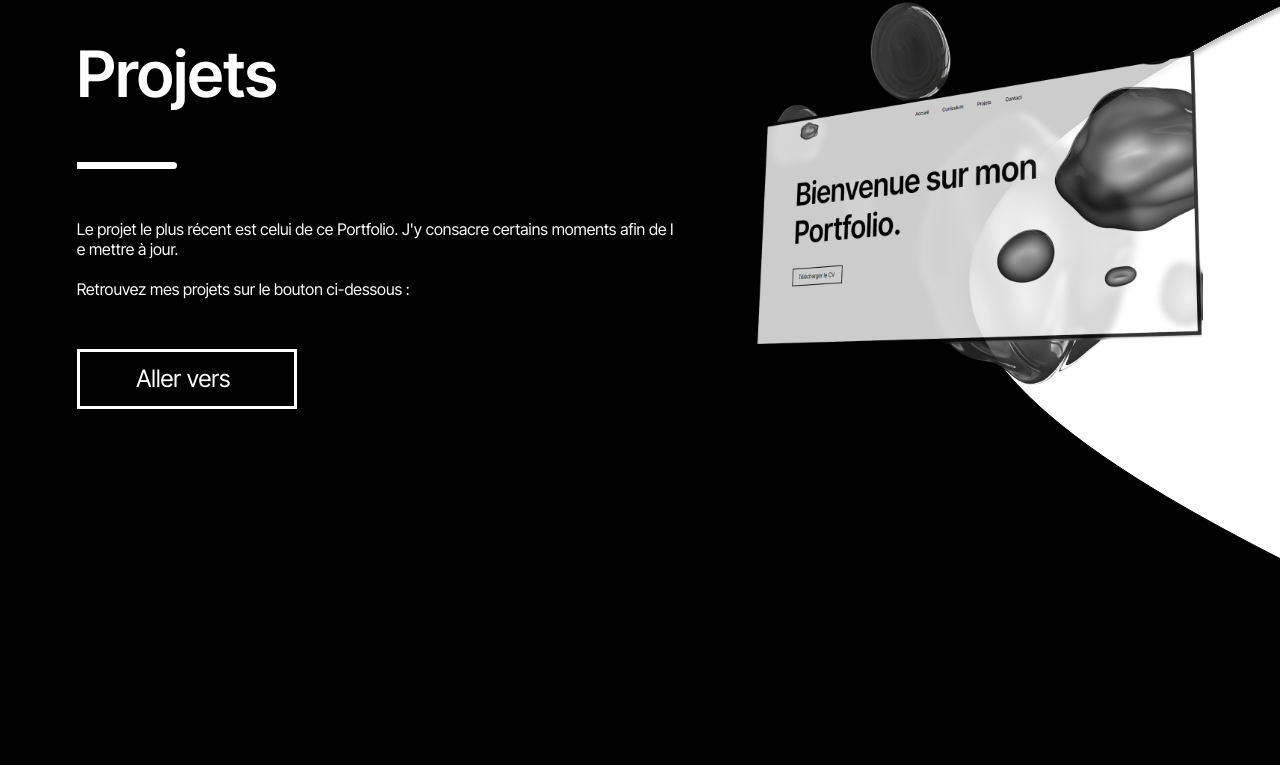
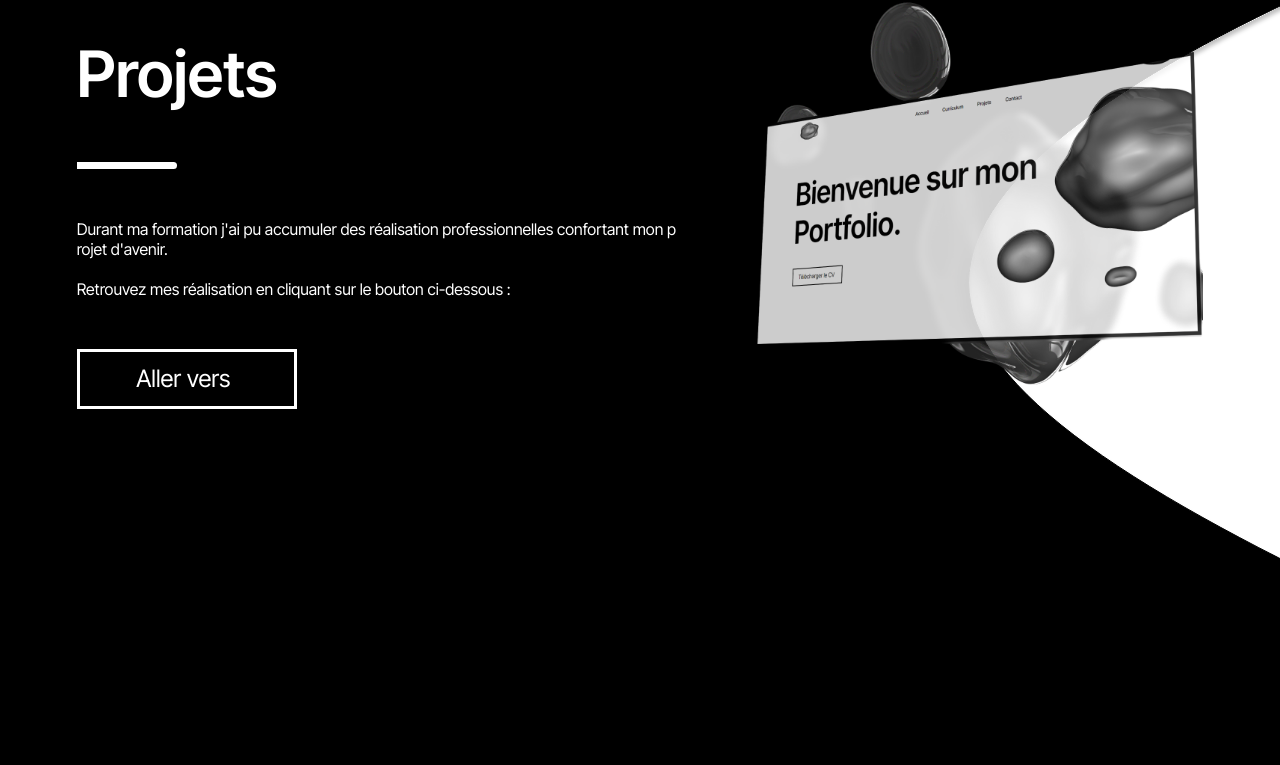
Before and after one commit to Robzcode/robin.portfolio, a plain HTML site: page index.html in a window 1280 px wide. Shown: the part 6240-7005 px from the top of the page. Drawn offline with Linux system fonts and the light colour scheme.

Commit message:
Update index.html

```diff
--- a/index.html
+++ b/index.html
@@ -214,9 +214,9 @@
                 <h1 id="portfolio">Projets</h1>
                 <div class="separateur"></div>
                 <p>
-                    Le projet le plus récent est celui de ce Portfolio. J'y consacre certains moments afin
-                    de le mettre à jour.
-                    <br><br>Retrouvez mes projets sur le bouton ci-dessous :
+                	Durant ma formation j'ai pu accumuler des réalisation professionnelles confortant mon projet
+			d'avenir.
+                    <br><br>Retrouvez mes réalisation en cliquant sur le bouton ci-dessous :
                 </p>
                 <a href="./projets.html">
 
```
